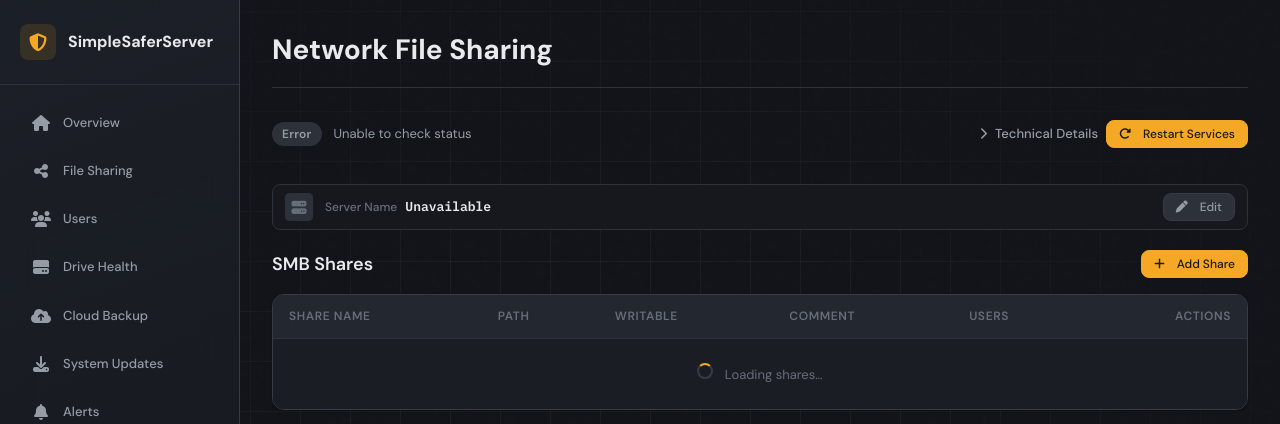
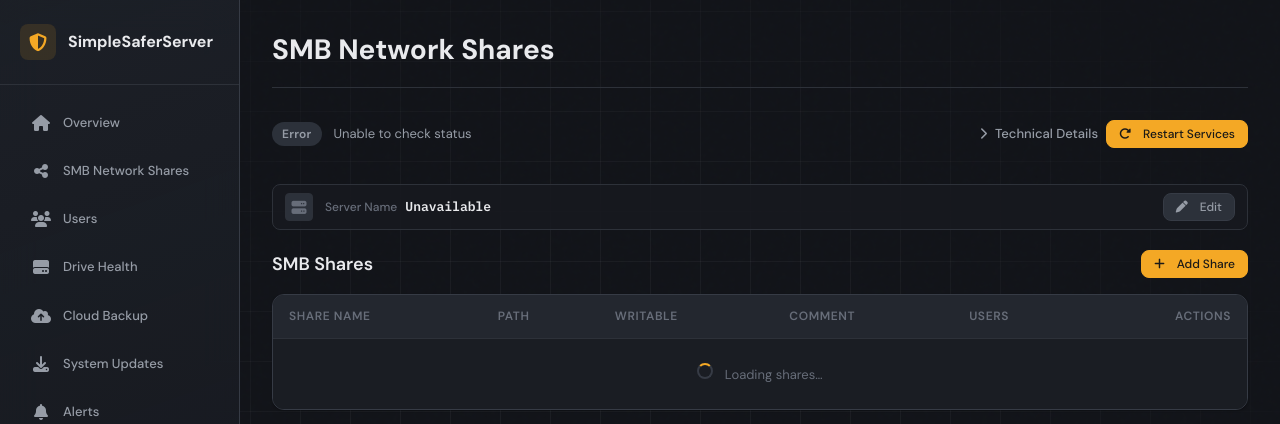
Before and after one commit to chrismin13/SimpleSaferServer, a Python web app: template templates/network_file_sharing.html in a window 1280 px wide. Shown: the top 424 px of the page. Run offline with Jinja, Linux system fonts and the light colour scheme; the template is opened without the code that fills it: most values are stand-ins (such as "Sample title", 1, 10 or a date in 2020).

Commit message:
Rename file sharing label to SMB network shares

```diff
--- a/index.html
+++ b/index.html
@@ -165,7 +165,7 @@
             <li><i class="fa-solid fa-cloud-arrow-up"></i> <a href="https://github.com/chrismin13/SimpleSaferServer/blob/main/docs/cloud_backup.md" target="_blank">Cloud Backup</a></li>
             <li><i class="fa-solid fa-download"></i> <a href="https://github.com/chrismin13/SimpleSaferServer/blob/main/docs/system_updates.md" target="_blank">System Updates</a></li>
             <li><i class="fa-solid fa-globe"></i> <a href="https://github.com/chrismin13/SimpleSaferServer/blob/main/docs/ddns.md" target="_blank">Dynamic DNS</a></li>
-            <li><i class="fa-solid fa-network-wired"></i> <a href="https://github.com/chrismin13/SimpleSaferServer/blob/main/docs/network_file_sharing.md" target="_blank">Network File Sharing</a></li>
+            <li><i class="fa-solid fa-network-wired"></i> <a href="https://github.com/chrismin13/SimpleSaferServer/blob/main/docs/network_file_sharing.md" target="_blank">SMB Network Shares</a></li>
             <li><i class="fa-solid fa-users"></i> <a href="https://github.com/chrismin13/SimpleSaferServer/blob/main/docs/users.md" target="_blank">Users</a></li>
             <li><i class="fa-solid fa-bell"></i> <a href="https://github.com/chrismin13/SimpleSaferServer/blob/main/docs/alerts.md" target="_blank">Alerts</a></li>
             <li><i class="fa-solid fa-list-check"></i> <a href="https://github.com/chrismin13/SimpleSaferServer/blob/main/docs/task_detail.md" target="_blank">Task Details</a></li>
--- a/templates/base.html
+++ b/templates/base.html
@@ -50,7 +50,7 @@
                     <i class="fas fa-house fa-fw"></i> Overview
                 </a>
                 <a href="{{ url_for('network_file_sharing') }}" class="nav-item {% if request.endpoint == 'network_file_sharing' %}active{% endif %}">
-                    <i class="fas fa-share-nodes fa-fw"></i> File Sharing
+                    <i class="fas fa-share-nodes fa-fw"></i> SMB Network Shares
                 </a>
                 <a href="{{ url_for('users_routes.users_page') }}" class="nav-item {% if request.endpoint == 'users_routes.users_page' %}active{% endif %}">
                     <i class="fas fa-users fa-fw"></i> Users
--- a/templates/dashboard.html
+++ b/templates/dashboard.html
@@ -48,10 +48,10 @@
     <div class="status-tile-detail" id="backup-detail">—</div>
   </div>
 
-  <!-- Network Sharing -->
+  <!-- SMB Network Shares -->
   <div class="status-tile" id="sharing-tile">
     <div class="status-tile-header">
-      <span class="status-tile-label"><i class="fas fa-share-nodes"></i> File Sharing</span>
+      <span class="status-tile-label"><i class="fas fa-share-nodes"></i> SMB Network Shares</span>
       <span class="badge badge-neutral" id="sharing-status-badge">Checking…</span>
     </div>
     <div class="status-tile-value" id="sharing-status">—</div>
@@ -729,7 +729,7 @@ Remove the drive now if you do not want it mounted again.`;
           badge.textContent = 'Partial';
           val.textContent = 'Degraded';
           // Keep the compact detail explicit so the dashboard matches the
-          // File Sharing page without adding another explanatory panel.
+          // SMB Network Shares page without adding another explanatory panel.
           detail.textContent = `smbd: ${data.smbd}, nmbd: ${data.nmbd}, wsdd2: ${data.wsdd2}`;
         } else {
           badge.className = 'badge badge-danger';
--- a/templates/network_file_sharing.html
+++ b/templates/network_file_sharing.html
@@ -1,7 +1,7 @@
 {% extends "base.html" %}
 
-{% block title %}{{ browser_title('File Sharing') }}{% endblock %}
-{% block header %}Network File Sharing{% endblock %}
+{% block title %}{{ browser_title('SMB Network Shares') }}{% endblock %}
+{% block header %}SMB Network Shares{% endblock %}
 
 {% block extra_css %}
 {% endblock %}
```
Also changed, not shown: docs/dashboard.md (+1 -1 lines), docs/drive_health.md (+1 -1 lines), docs/network_file_sharing.md (+4 -4 lines), tests/test_app_factory_routes.py (+3 -0 lines), tests/test_drive_health_docs.py (+2 -2 lines).
